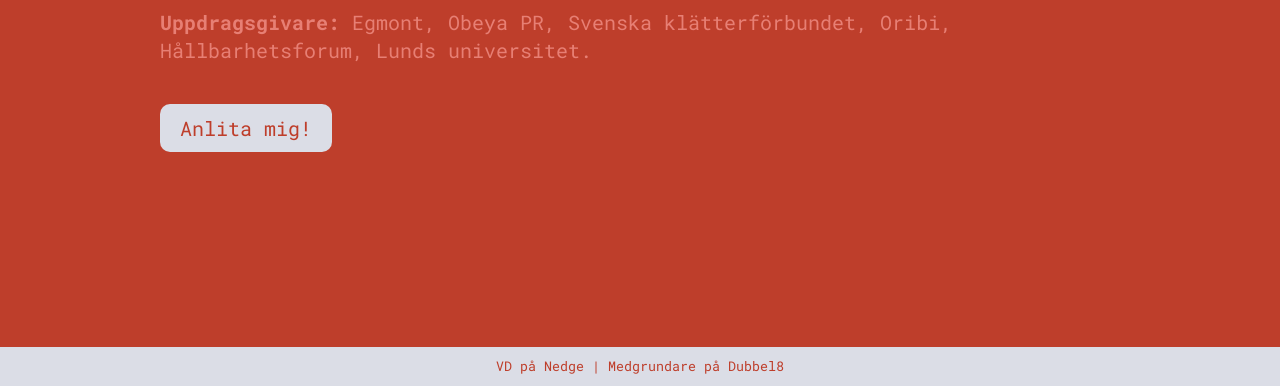
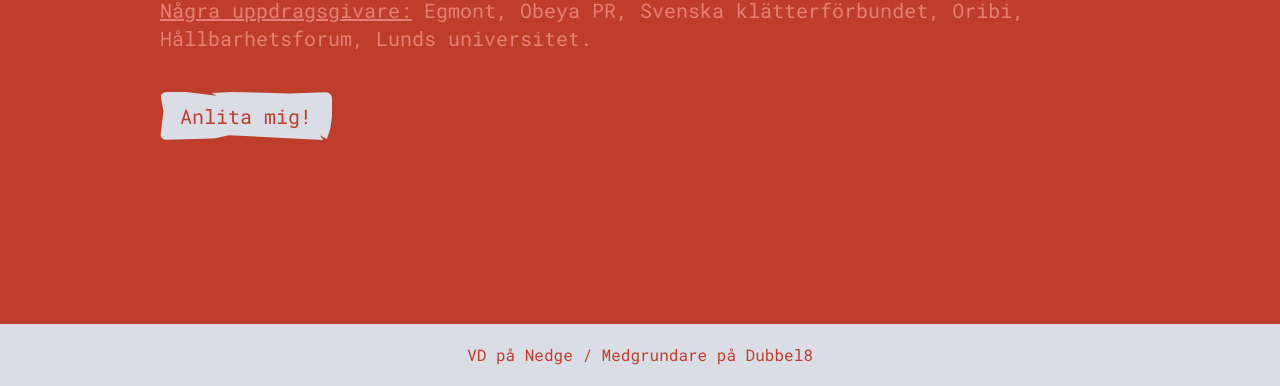
Before and after one commit to nilslockean/linalockean.se, a website: page docs/index.html in a window 1280 px wide. Shown: the part 414-800 px from the top of the page. Drawn offline with nearby package versions, Linux system fonts and the light colour scheme; files whose address does not match are found by name.

Commit message:
Make CTA button a bit rugged

```diff
--- a/docs/index.css
+++ b/docs/index.css
@@ -89,7 +89,7 @@
   font-size: 3.2rem;
 }
 
-header h1 svg#logo {
+header h1 #logo {
   width: calc(1rem * 19);
   fill: var(--main-color);
 }
@@ -120,11 +120,14 @@
   background: var(--secondary-bg-color);
   padding: .5rem 1rem;
   display: inline-block;
-  border-radius: .5rem;
   margin-top: 1rem;
+  border-radius: .33rem;
+  clip-path: polygon(0 0, 15% 0, 33% 8%, 30% 2%, 42% 0, 75% 3%, 100% 0, 100% 50%, 99% 76%, 97% 98%, 93% 90%, 95% 100%, 40% 90%, 33% 96%, 30% 97%, 0 100%, 2% 40%);
   transition: background .2s;
 }
-#cta a:hover {
+
+#cta a:hover,
+#cta a:active {
   text-decoration: none;
   background: #fff;
 }
@@ -133,18 +136,20 @@
   background: var(--secondary-bg-color);
   color: var(--secondary-color);
   text-align: center;
-  padding: calc(var(--base-padding) / 2) var(--base-padding);
-  font-size: calc(1rem / 3 * 2);
+  padding: var(--base-padding);
 }
 
 footer [role="navigation"] ul li:not(:first-child)::before {
-  content: " | ";
+  content: " / ";
 }
 
 /* Medium Device Breakpoint */
 @media (min-width: 720px) {
   html {
     font-size: calc(var(--base-font-size) * 1.15);
+  }
+  footer {
+    font-size: 16px;
   }
 }
 
--- a/docs/index.html
+++ b/docs/index.html
@@ -1,6 +1,6 @@
 
 <!DOCTYPE html>
-<html lang="en" dir="ltr">
+<html lang="sv-SE" dir="ltr">
   <head>
     <meta charset="UTF-8">
     <meta name="viewport" content="width=device-width, initial-scale=1">
@@ -120,15 +120,8 @@
               c1.79-1.11,1.84-1.26,1.84-7.4V21c0-1.89-0.34-2.56-1.35-2.85c-1.11-0.29-1.55-0.63-1.55-1.26c0-0.48,0.39-1.06,0.92-1.35
               L279.98,12.05z"/>
           </svg>
-
         </h1>
-        <p class="tagline">Skribent | Copywriter</p>
-        <!-- <nav aria-role="navigation" aria-label="Main navigation">
-          <ul>
-            <li><a href="/">Home</a></li>
-            <li><a href="#content">More</a></li>
-          </ul>
-        </nav> -->
+        <p class="tagline">Skribent / Copywriter</p>
       </header>
 
       <main role="main">
@@ -138,15 +131,19 @@
 
             <div role="navigation" aria-label="Social media links">
               <ul>
-                <li><a href="https://www.facebook.com/nalil12" aria-label="Facebook"><i class="icon-facebook"></i></a></li>
-                <li><a href="https://www.linkedin.com/in/lina-lockean?originalSubdomain=se" aria-label="LinkedIn"><i class="icon-linkedin"></i></a></li>
+                <li>
+                  <a href="https://www.facebook.com/nalil12" aria-label="Facebook"><i class="icon-facebook"></i></a>
+                </li>
+                <li>
+                  <a href="https://www.linkedin.com/in/lina-lockean?originalSubdomain=se" aria-label="LinkedIn"><i class="icon-linkedin"></i></a>
+                </li>
               </ul>
             </div>
           </address>
         </section>
         <section id="clients">
           <p>
-            <strong>Uppdragsgivare:</strong> Egmont, Obeya PR, Svenska klätterförbundet,
+            <u>Några uppdragsgivare:</u> Egmont, Obeya PR, Svenska klätterförbundet,
             Oribi, Hållbarhetsforum, Lunds universitet.
           </p>
         </section>
```
